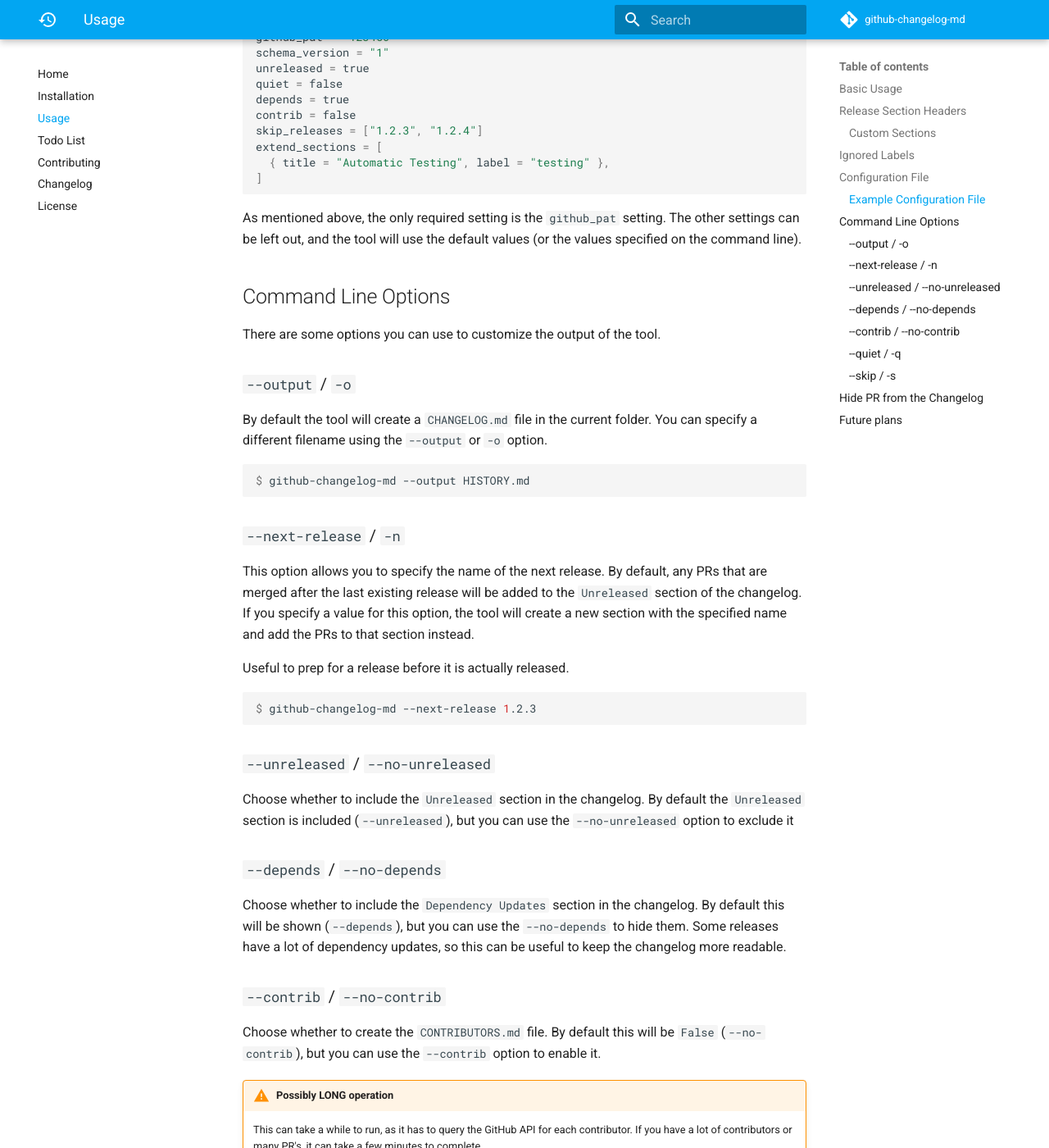
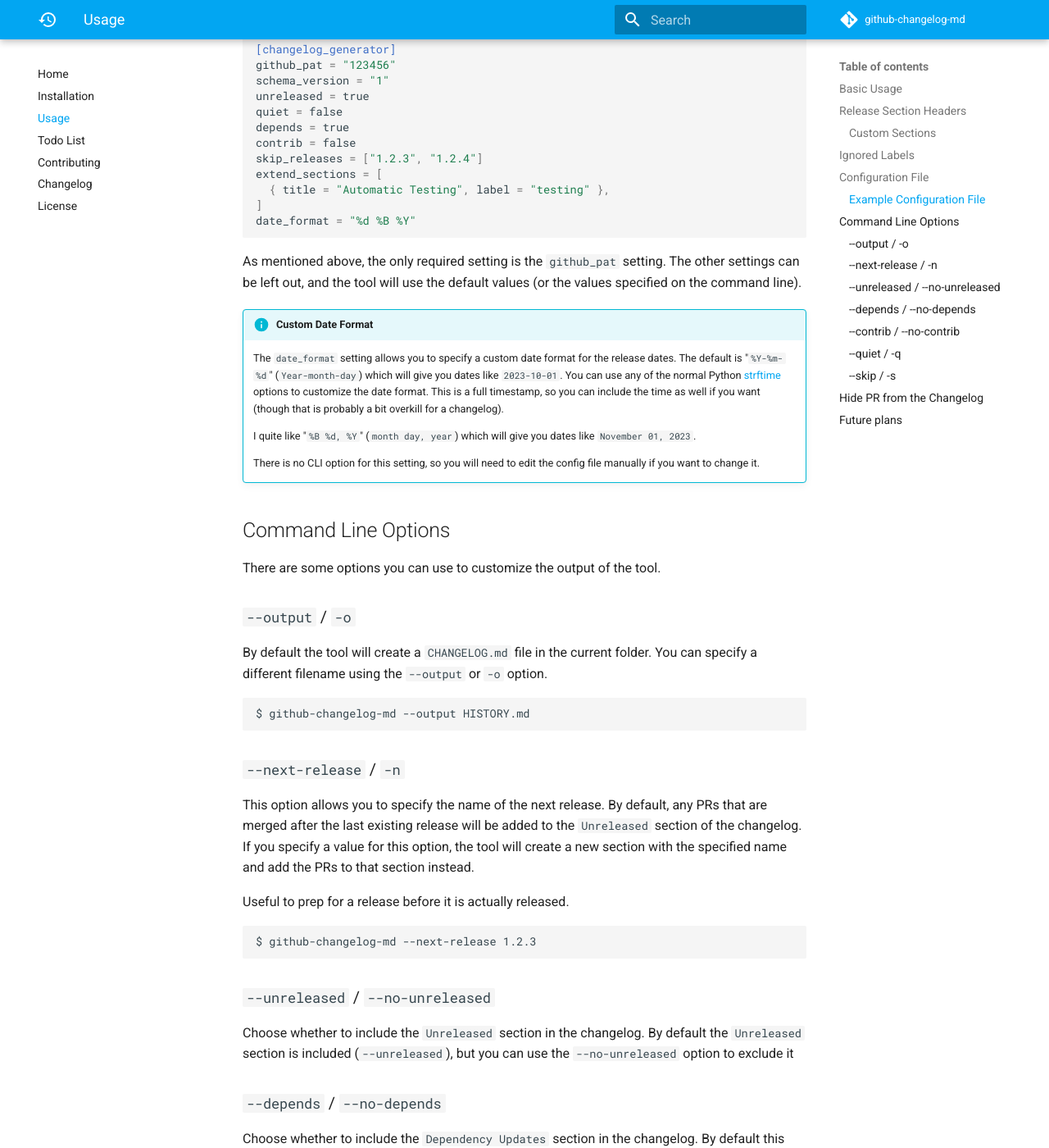
Before and after one commit to seapagan/github-changelog-md, an MkDocs documentation site: the page built from docs/usage.md, in a window 1280 px wide and 1400 px high, scrolled down 3869 px. Shown: the whole window at 82% size. Built offline with MkDocs 1.6.1 and Material for MkDocs 9.7.7, drawn with Linux system fonts in a browser that asks for light colours; comment, search, counter and statistics services are not loaded; some of the changed text lies outside the part shown.

Commit message:
docs: mention custom date fomat
Signed-off-by: Grant Ramsay <seapagan@gmail.com>

````diff
--- a/docs/usage.md
+++ b/docs/usage.md
@@ -158,6 +158,7 @@ Current available options are:
 | `quiet`           | Suppress output                    | `False`     |
 | `skip_releases`   | List of releases to skip           | `[]`        |
 | `extend_sections` | Add custom sections                | `[]`        |
+| `date_format`     | Date format for release dates      | `%Y-%m-%d`  |
 | _`schema_version`_| _Configuration schema version_     | _`1`_       |
 
 !!! tip "Config file schema version"
@@ -185,11 +186,27 @@ skip_releases = ["1.2.3", "1.2.4"]
 extend_sections = [
   { title = "Automatic Testing", label = "testing" },
 ]
+date_format = "%d %B %Y"
 ```
 
 As mentioned above, the only required setting is the `github_pat` setting. The
 other settings can be left out, and the tool will use the default values (or the
 values specified on the command line).
+
+!!! info "Custom Date Format"
+
+    The `date_format` setting allows you to specify a custom date format for the
+    release dates. The default is "`%Y-%m-%d`" (`Year-month-day`) which will
+    give you dates like `2023-10-01`. You can use any of the normal Python
+    [strftime](https://strftime.org/){:target="_blank"} options to customize the
+    date format. This is a full timestamp, so you can include the time as well
+    if you want (though that is probably a bit overkill for a changelog).
+
+    I quite like "`%B %d, %Y`" (`month day, year`) which will give you dates like
+    `November 01, 2023`.
+
+    There is no CLI option for this setting, so you will need to edit the config
+    file manually if you want to change it.
 
 ## Command Line Options
 
@@ -200,7 +217,7 @@ There are some options you can use to customize the output of the tool.
 By default the tool will create a `CHANGELOG.md` file in the current folder. You
 can specify a different filename using the `--output` or `-o` option.
 
-```console
+```terminal
 $ github-changelog-md --output HISTORY.md
 ```
 
@@ -214,7 +231,7 @@ that section instead.
 
 Useful to prep for a release before it is actually released.
 
-```console
+```terminal
 $ github-changelog-md --next-release 1.2.3
 ```
 
@@ -260,8 +277,8 @@ This option allows you to skip a release. You can specify this option multiple
 times to skip multiple releases. This is useful if you have a release that you
 do not want to include in the changelog for some reason.
 
-```console
-$ github-changelog-md --skip-release 1.2.3 --skip-release 1.2.4
+```terminal
+$ github-changelog-md --skip 1.2.3 --skip 1.3-beta1
 ```
 
 The string specified here is the actual release **`tag`** for that release, not
````
Also changed, not shown: TODO.md (+10 -3 lines).
